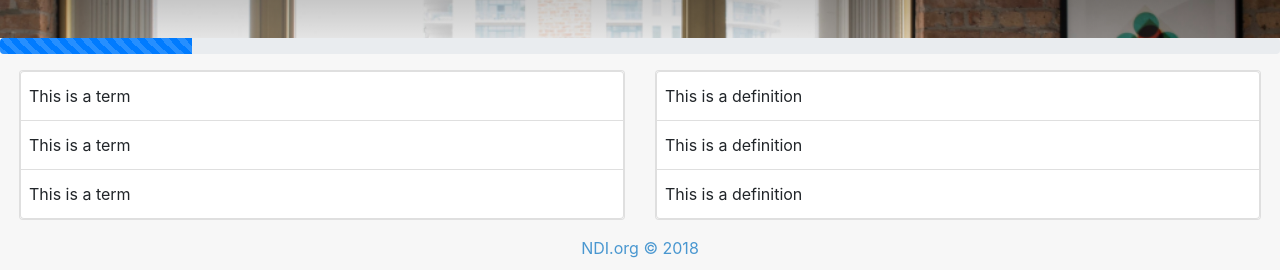
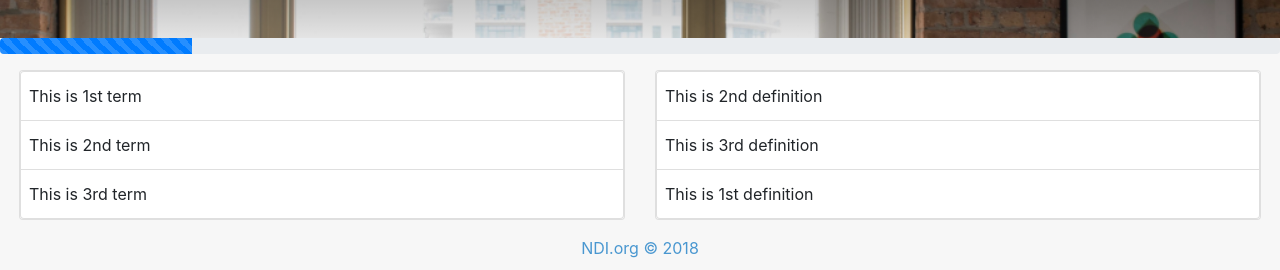
Before and after one commit to nditech/demgames, a React (Create React App) app in the folder client/: page /level1 in a window 1280 px wide. Shown: the part 156-426 px from the top of the page. Built offline with nearby package versions, Linux system fonts and the light colour scheme.

Commit message:
feat: added level card, data structure

```diff
--- a/client/src/components/Card/Card.js
+++ b/client/src/components/Card/Card.js
@@ -1,12 +1,8 @@
 import React from 'react'
-import './Card.css'
+import {List, ListItem} from '../List'
 
-export const Card = ({href, img, alt, title, text}) => (
-    <div className="card m-0">
-        <a href={href}><img className="card-img-top m-0" src={img} alt={alt}/></a>
-        <a className="card-text px-2" href={href}>
-            <p><b>{title}</b></p>
-            <p><small>{text}</small></p>
-        </a>
+export const Card = ({children}) => (
+    <div className="card">
+        {children}
     </div>
 )
--- /dev/null
+++ b/client/src/components/Card/LevelCard.js
@@ -0,0 +1,12 @@
+import React from 'react'
+import './LevelCard.css'
+
+export const LevelCard = ({href, img, alt, title, text}) => (
+    <div className="card m-0">
+        <a href={href}><img className="card-img-top m-0" src={img} alt={alt}/></a>
+        <a className="card-text px-2" href={href}>
+            <p><b>{title}</b></p>
+            <p><small>{text}</small></p>
+        </a>
+    </div>
+)
--- a/client/src/components/Card/MatchCard.js
+++ /dev/null
@@ -1,18 +0,0 @@
-import React from 'react'
-import {List, ListItem} from '../List'
-
-export const MatchCard = ({text}) => (
-    <div className="card">
-        <List>
-            <ListItem>
-                {text}
-            </ListItem>
-            <ListItem>
-                {text}
-            </ListItem>
-            <ListItem>
-                {text}
-            </ListItem>
-        </List>
-    </div>
-)
--- a/client/src/components/Card/index.js
+++ b/client/src/components/Card/index.js
@@ -1,3 +1,3 @@
+export * from './LevelCard'
 export * from './Card'
-export * from './MatchCard'
 export * from './CardGroup'
--- /dev/null
+++ b/client/src/components/Game/MatchItem.js
@@ -0,0 +1,25 @@
+import React, {Component} from 'react'
+
+export class MatchItem extends Component {
+    constructor(props) {
+        super(props)
+
+        this.handleClick = this.handleClick.bind(this)
+        this.state = {
+
+        }
+    }
+
+    handleClick = (e, id, type) => {
+        console.log(type)
+        console.log(id)
+    }
+
+    render() {
+        return (
+            <div data-id={this.props.id} data-type={this.props.type} onClick={e => this.handleClick(e, this.props.id, this.props.type)}>
+                {this.props.text}
+            </div>
+        )
+    }
+}
--- a/client/src/components/Game/index.js
+++ b/client/src/components/Game/index.js
@@ -1 +1,2 @@
 export * from './Progress'
+export * from './MatchItem'
--- a/client/src/pages/Game/Game.js
+++ b/client/src/pages/Game/Game.js
@@ -1,5 +1,5 @@
 import React, {Component} from 'react'
-import {Card, CardGroup} from '../../components/Card'
+import {LevelCard, CardGroup} from '../../components/Card'
 import {Row, Col} from '../../components/Grid'
 import './Game.css'
 import level1 from '../../img/level1.png'
@@ -13,21 +13,21 @@ class Game extends Component {
     render() {
         return (
             <CardGroup>
-                <Card
+                <LevelCard
                     href="/level1"
                     img={level1}
                     alt="level 1"
                     title="Aliquam erat volutpat"
                     text="Curabitur cursus nisi a magna semper lobortis."
                 />
-                <Card
+                <LevelCard
                     href="/level2"
                     img={level2}
                     alt="level 2"
                     title="Proin eget rutrum odio"
                     text="Aenean justo neque, fringilla sit amet maximus nec."
                 />
-                <Card
+                <LevelCard
                     href="/level3"
                     img={level3}
                     alt="level 3"
--- a/client/src/pages/Levels/Level1.js
+++ b/client/src/pages/Levels/Level1.js
@@ -1,6 +1,7 @@
 import React, { Component } from 'react'
-import {Progress} from '../../components/Game'
-import {MatchCard} from '../../components/Card'
+import {Progress, MatchItem} from '../../components/Game'
+import {Card} from '../../components/Card'
+import {List, ListItem} from '../../components/List'
 
 export class Level1 extends Component {
     render() {
@@ -14,14 +15,34 @@ export class Level1 extends Component {
                 />
                 <div className="row my-3 mx-1">
                     <div className="col-6">
-                        <MatchCard
-                            text="This is a term"
-                        />
+                        <Card>
+                            <List>
+                                <ListItem>
+                                    <MatchItem id="1" type="term" text="This is 1st term"/>
+                                </ListItem>
+                                <ListItem>
+                                    <MatchItem id="2" type="term" text="This is 2nd term"/>
+                                </ListItem>
+                                <ListItem>
+                                    <MatchItem id="3" type="term" text="This is 3rd term"/>
+                                </ListItem>
+                            </List>
+                        </Card>
                     </div>
                     <div className="col-6">
-                        <MatchCard
-                            text="This is a definition"
-                        />
+                        <Card>
+                            <List>
+                                <ListItem>
+                                    <MatchItem id="2" type="definition" text="This is 2nd definition"/>
+                                </ListItem>
+                                <ListItem>
+                                    <MatchItem id="3" type="definition" text="This is 3rd definition"/>
+                                </ListItem>
+                                <ListItem>
+                                    <MatchItem id="1" type="definition" text="This is 1st definition"/>
+                                </ListItem>
+                            </List>
+                        </Card>
                     </div>
                 </div>
             </div>
```
Also changed, not shown: client/src/components/Card/LevelCard.css (renamed from client/src/components/Card/Card.css), 1 other file (tests, documents, lock files or other folders).
